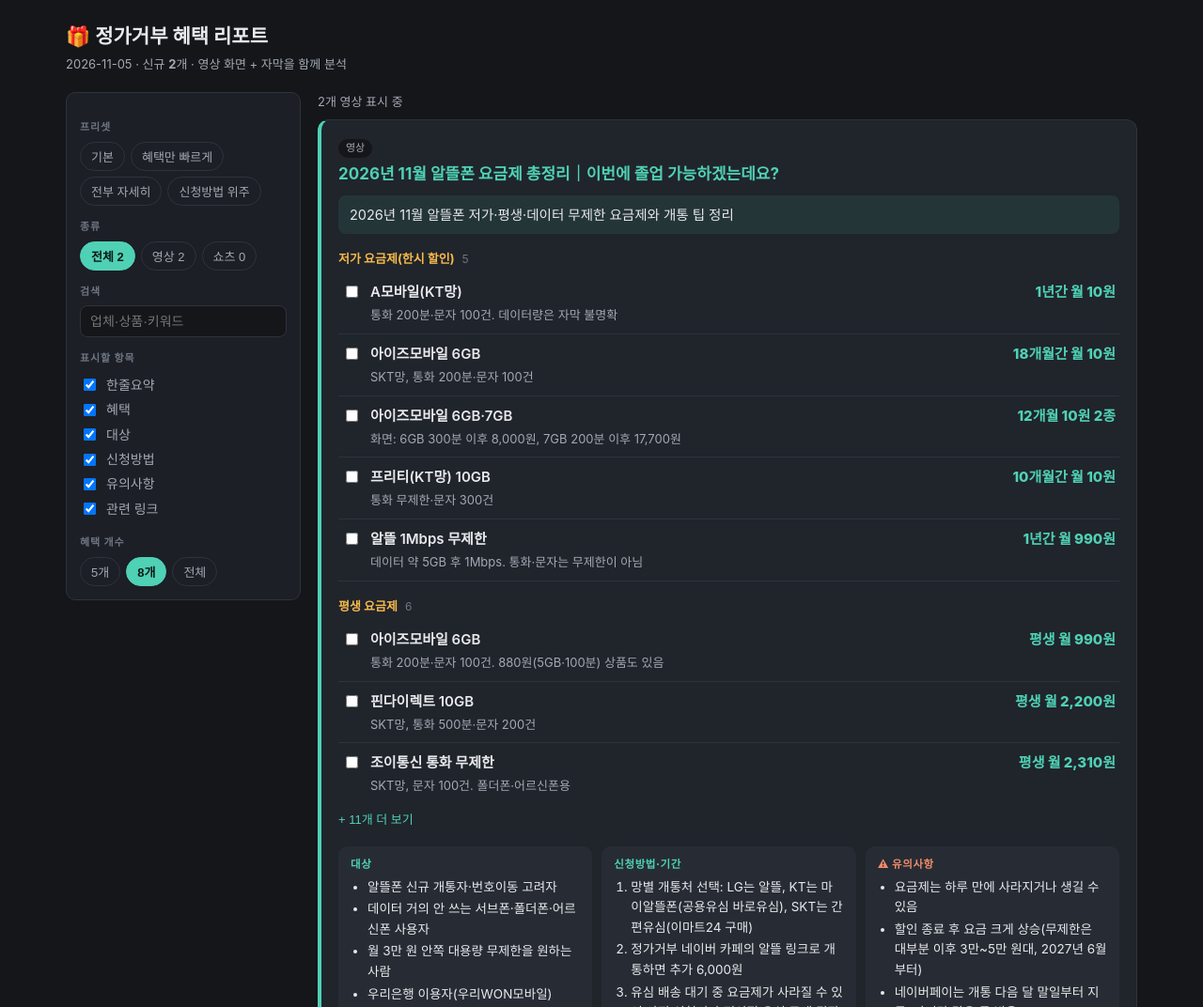
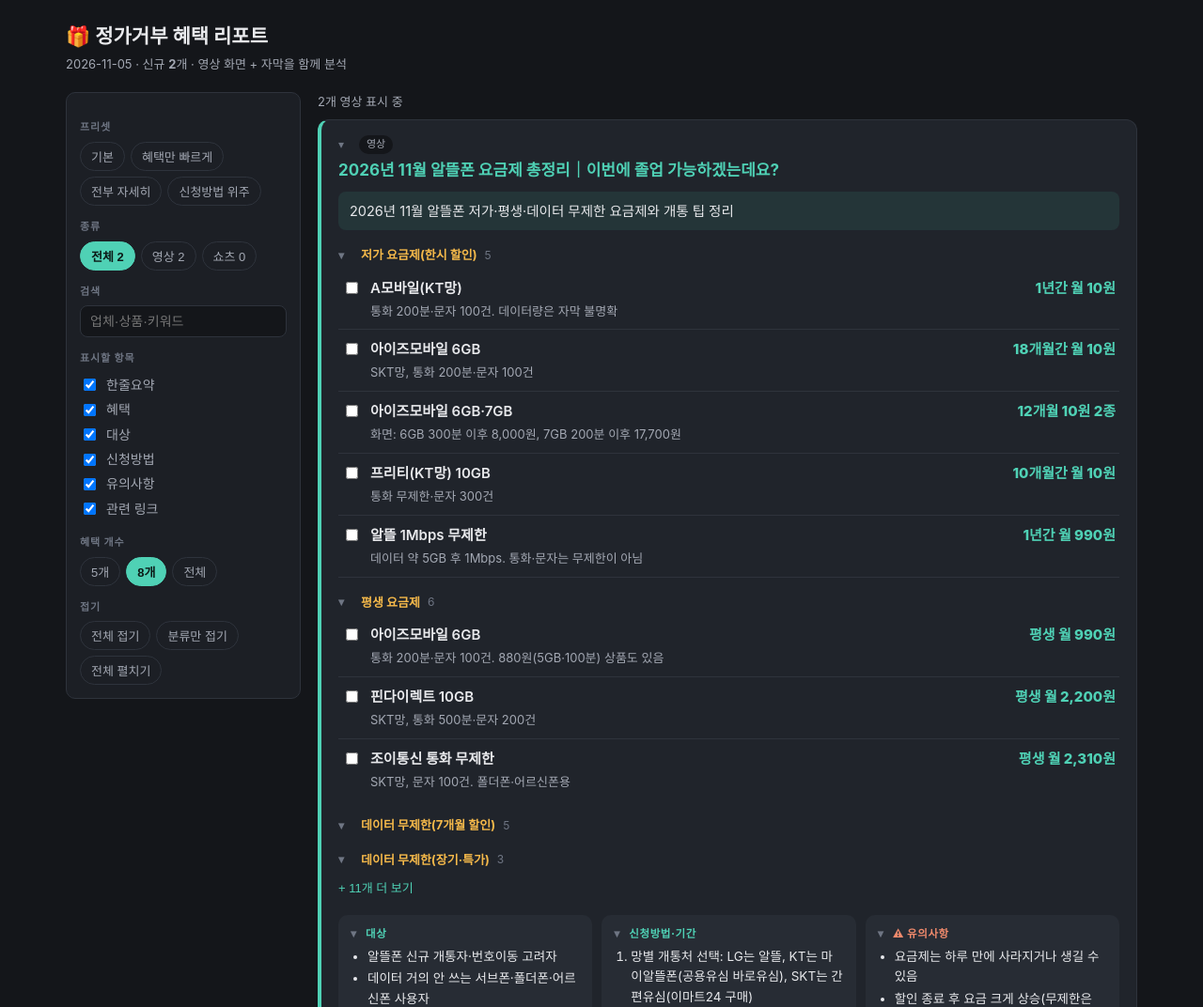
Before and after one commit to minsu3k/youtube-daily-reports, a plain HTML site: page daily_2026-11-05.html in a window 1280 px wide. Shown: the top 1072 px of the page at 94% size. Drawn offline with Linux system fonts and the light colour scheme.

Commit message:
report daily_2026-11-05.html

```diff
--- a/daily_2026-11-05.html
+++ b/daily_2026-11-05.html
@@ -46,6 +46,10 @@ label.chk{display:flex;gap:8px;align-items:center;font-size:14px;color:var(--sof
 .pill{display:inline-flex;gap:6px;align-items:center;border:1px solid var(--line);background:var(--card2);border-radius:99px;padding:4px 11px;font-size:13px;color:var(--ink)}
 .pill:hover{border-color:var(--acc)}
 .pill small{color:var(--faint);font-size:11px}
+.fold{cursor:pointer;user-select:none}
+.chead{display:flex;align-items:center;gap:6px}
+.car{display:inline-block;width:16px;color:var(--faint);font-size:12px}
+.cat.fold:hover,.box .lb.fold:hover,.chead:hover .car{color:var(--ink)}
 summary{cursor:pointer;font-weight:700;font-size:14px;list-style:none;display:none}
 @media(max-width:820px){summary{display:block}details[open]>summary{margin-bottom:6px}}
 mark{background:#f5b94a55;color:inherit;border-radius:3px}
@@ -68,6 +72,7 @@ button.copy{margin-top:8px;background:var(--acc);color:#0c1a17;border:0;border-r
     <h3>검색</h3><input type="search" id="q" placeholder="업체·상품·키워드">
     <h3>표시할 항목</h3><div id="secs"></div>
     <h3>혜택 개수</h3><div class="chips" id="limits"></div>
+    <h3>접기</h3><div class="chips" id="folds"></div>
   </details></aside>
   <main class="main"><p class="count" id="count"></p><div id="cards"></div></main>
 </div>
@@ -82,7 +87,7 @@ const PRESETS = {
   "전부 자세히": {secs:SECS, limit:99},
   "신청방법 위주": {secs:["신청방법","유의사항","관련 링크"], limit:99}
 };
-const st = {kind:"전체", q:"", secs:new Set(PRESETS["기본"].secs), limit:8, checked:new Set(), expanded:new Set()};
+const st = {kind:"전체", q:"", secs:new Set(PRESETS["기본"].secs), limit:8, checked:new Set(), expanded:new Set(), fold:new Set()};
 const $ = id => document.getElementById(id);
 const esc = s => String(s).replace(/[&<>"]/g, c => ({"&":"&amp;","<":"&lt;",">":"&gt;",'"':"&quot;"}[c]));
 const hl = s => { let t = esc(s); if(st.q){ const r = new RegExp("("+esc(st.q).replace(/[.*+?^${}()|[\]\\]/g,"\\$&")+")","gi"); t = t.replace(r,"<mark>$1</mark>"); } return t; };
@@ -97,6 +102,11 @@ function controls(){
   const n = k => k==="전체" ? DATA.length : DATA.filter(v=>v.kind===k).length;
   chips($("kinds"), ["전체","영상","쇼츠"].map(k=>[k,`${k} ${n(k)}`]), k => st.kind===k, k => { st.kind = k; render(); });
   chips($("limits"), [[5,"5개"],[8,"8개"],[99,"전체"]], k => st.limit===k, k => { st.limit = k; render(); });
+  chips($("folds"), [["all","전체 접기"],["cat","분류만 접기"],["none","전체 펼치기"]], () => false, k => {
+    st.fold.clear();
+    DATA.forEach((v, vi) => { if(k==="all") st.fold.add("c"+vi); if(k==="cat") v.groups.forEach((g, gi) => st.fold.add(`g${vi}-${gi}`)); });
+    renderCards();
+  });
   $("secs").innerHTML = SECS.map(s => `<label class="chk"><input type="checkbox" data-s="${s}" ${st.secs.has(s)?"checked":""}> ${s}</label>`).join("");
   $("secs").querySelectorAll("input").forEach(i => i.onchange = () => { i.checked ? st.secs.add(i.dataset.s) : st.secs.delete(i.dataset.s); render(); });
 }
@@ -110,24 +120,33 @@ function renderCards(){
     let body = "";
     if(st.secs.has("한줄요약") && v.tldr) body += `<div class="tldr">${hl(v.tldr)}</div>`;
 
+    let benCount = 0;
     if(st.secs.has("혜택")){
-      let flat = [];
-      v.groups.forEach((g, gi) => g.items.forEach((it, ii) => { if(titleHit || has(g.category+" "+it.name+" "+it.deal+" "+it.detail)) flat.push({g, gi, it, ii}); }));
-      const lim = st.expanded.has(vi) ? 99 : st.limit, vis = flat.slice(0, lim);
-      let lastG = -1;
-      vis.forEach(({g, gi, it, ii}) => {
-        if(gi !== lastG){ const cnt = flat.filter(x=>x.gi===gi).length; body += `<div class="cat">${hl(g.category||"혜택")} <i>${cnt}</i></div>`; lastG = gi; }
-        const id = vi+"|"+gi+"|"+ii;
-        body += `<label class="item"><input type="checkbox" data-id="${id}" ${st.checked.has(id)?"checked":""}><span class="nm">${hl(it.name)}</span><span class="dl">${hl(it.deal)}</span>${it.detail?`<span class="dt">${hl(it.detail)}</span>`:""}</label>`;
+      const lim = st.expanded.has(vi) ? 99 : st.limit;
+      let rendered = 0, hidden = 0;
+      v.groups.forEach((g, gi) => {
+        const its = g.items.map((it, ii) => ({it, ii})).filter(x => titleHit || has(g.category+" "+x.it.name+" "+x.it.deal+" "+x.it.detail));
+        if(!its.length) return;
+        benCount += its.length;
+        const fk = `g${vi}-${gi}`, gf = st.fold.has(fk);
+        body += `<div class="cat fold" data-f="${fk}"><span class="car">${gf?"▸":"▾"}</span>${hl(g.category||"혜택")} <i>${its.length}</i></div>`;
+        if(gf) return;
+        its.forEach(({it, ii}) => {
+          if(rendered >= lim){ hidden++; return; }
+          rendered++;
+          const id = vi+"|"+gi+"|"+ii;
+          body += `<label class="item"><input type="checkbox" data-id="${id}" ${st.checked.has(id)?"checked":""}><span class="nm">${hl(it.name)}</span><span class="dl">${hl(it.deal)}</span>${it.detail?`<span class="dt">${hl(it.detail)}</span>`:""}</label>`;
+        });
       });
-      if(flat.length > vis.length) body += `<button class="more" data-k="${vi}">+ ${flat.length-vis.length}개 더 보기</button>`;
+      if(hidden) body += `<button class="more" data-k="${vi}">+ ${hidden}개 더 보기</button>`;
     }
 
     let boxes = "";
     const T = v.target.filter(has), H = v.how.filter(has), C = v.caution.filter(has);
-    if(st.secs.has("대상") && T.length) boxes += `<div class="box"><div class="lb">대상</div>${list("ul",T)}</div>`;
-    if(st.secs.has("신청방법") && H.length) boxes += `<div class="box"><div class="lb">신청방법·기간</div>${list("ol",H)}</div>`;
-    if(st.secs.has("유의사항") && C.length) boxes += `<div class="box warn"><div class="lb">⚠ 유의사항</div>${list("ul",C)}</div>`;
+    const box = (key, label, cls, tag, arr) => { const f = st.fold.has(key); return `<div class="box ${cls}"><div class="lb fold" data-f="${key}"><span class="car">${f?"▸":"▾"}</span>${label}</div>${f?"":list(tag,arr)}</div>`; };
+    if(st.secs.has("대상") && T.length) boxes += box(`b${vi}-t`, "대상", "", "ul", T);
+    if(st.secs.has("신청방법") && H.length) boxes += box(`b${vi}-h`, "신청방법·기간", "", "ol", H);
+    if(st.secs.has("유의사항") && C.length) boxes += box(`b${vi}-c`, "⚠ 유의사항", "warn", "ul", C);
     if(boxes) body += `<div class="boxes">${boxes}</div>`;
 
     if(st.secs.has("관련 링크")){
@@ -136,12 +155,14 @@ function renderCards(){
     }
     if(st.q && !titleHit && !body.replace(/<[^>]*>/g,"").trim()) return;
     shown++;
-    html += `<div class="card ${v.kind==="쇼츠"?"short":""}"><span class="tag">${v.kind}</span><h2><a href="${esc(v.url)}" target="_blank" rel="noopener">${hl(v.title)}</a></h2>${body}</div>`;
+    const cf = st.fold.has("c"+vi);
+    html += `<div class="card ${v.kind==="쇼츠"?"short":""}"><div class="fold chead" data-f="c${vi}"><span class="car">${cf?"▸":"▾"}</span><span class="tag">${v.kind}</span>${cf&&benCount?`<span class="tag">혜택 ${benCount}개</span>`:""}</div><h2><a href="${esc(v.url)}" target="_blank" rel="noopener">${hl(v.title)}</a></h2>${cf?"":body}</div>`;
   });
   $("cards").innerHTML = html || `<div class="empty">조건에 맞는 항목이 없습니다.</div>`;
   $("count").textContent = `${shown}개 영상 표시 중`;
   $("cards").querySelectorAll("input[data-id]").forEach(i => i.onchange = () => { i.checked ? st.checked.add(i.dataset.id) : st.checked.delete(i.dataset.id); renderOut(); });
   $("cards").querySelectorAll(".more").forEach(b => b.onclick = () => { st.expanded.add(Number(b.dataset.k)); render(); });
+  $("cards").querySelectorAll(".fold").forEach(el => el.onclick = () => { const k = el.dataset.f; st.fold.has(k) ? st.fold.delete(k) : st.fold.add(k); renderCards(); });
 }
 function renderOut(){
   const by = {};
```
